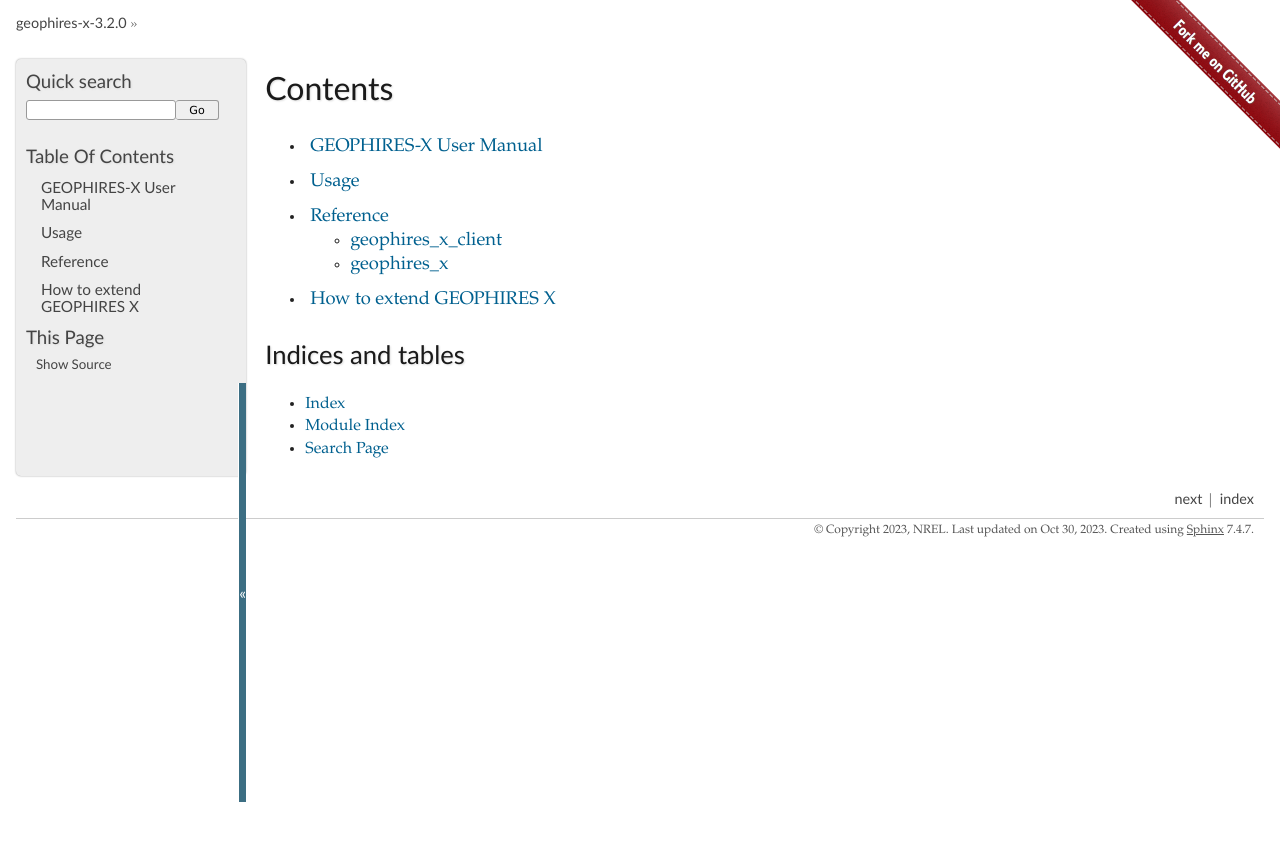
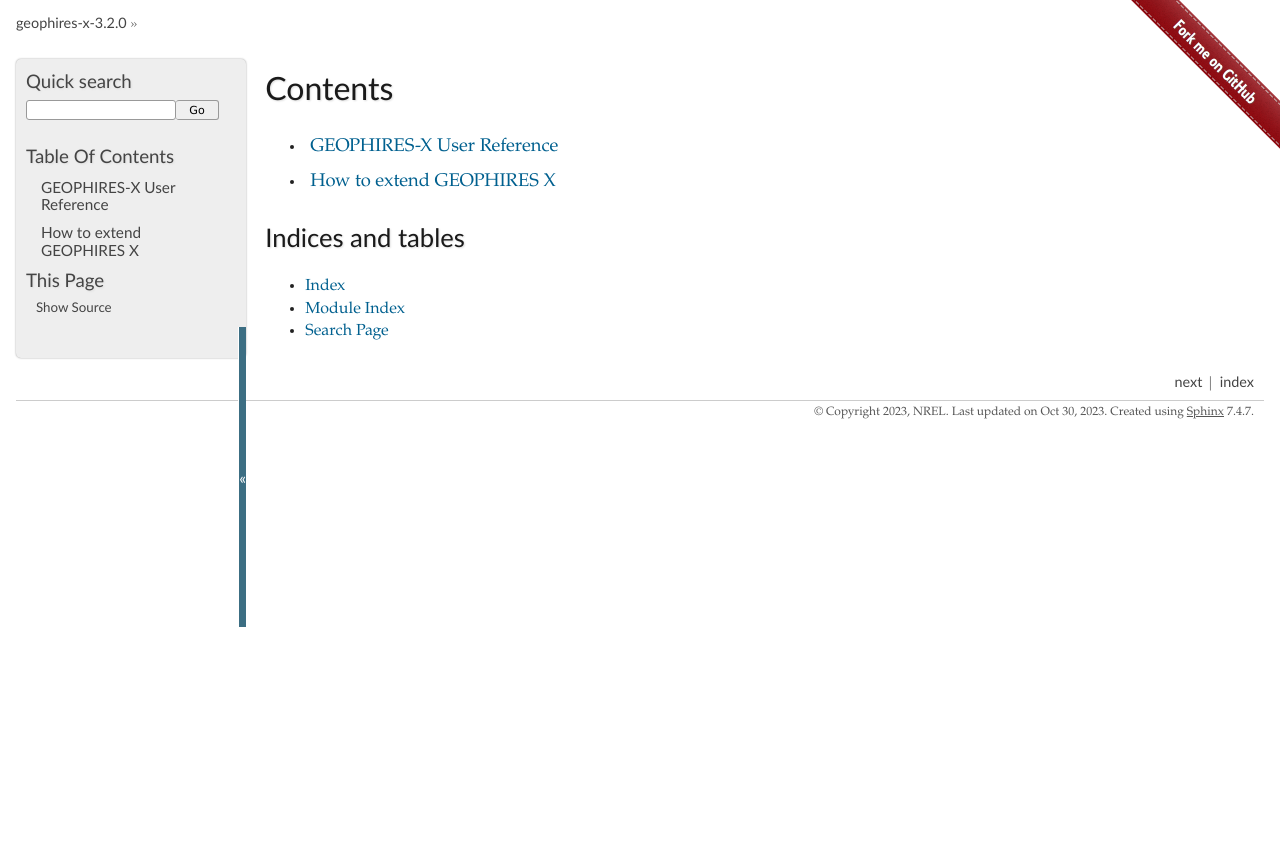
Before and after one commit to NREL/GEOPHIRES-X, a Sphinx documentation site: the page built from docs/index.rst, in a window 1280 px wide. Shown: the top 841 px of the page. Built offline with Sphinx 7.4.7, drawn with Linux system fonts in a browser that asks for light colours; pages that are not in the unit, such as notebooks, are missing from menus.

```diff
--- a/docs/index.rst
+++ b/docs/index.rst
@@ -6,10 +6,9 @@ Contents
    :maxdepth: 2
 
    overview
-   usage
-   reference/index
-   reference/parameters
+   parameters
    How-to-extend-GEOPHIRES-X
+..   reference/index
 
 Indices and tables
 ==================
--- a/docs/overview.rst
+++ b/docs/overview.rst
@@ -1,5 +1,9 @@
-=======================
-GEOPHIRES-X User Manual
-=======================
+==========================
+GEOPHIRES-X User Reference
+==========================
 
-This manual is a supplement to the README in the GitHub repository.
+This reference is a supplement to the README in the GitHub repository.
+
++ :doc:`parameters`
+
++ :doc:`How-to-extend-GEOPHIRES-X`
--- a/docs/reference/index.rst
+++ b/docs/reference/index.rst
@@ -1,9 +1,8 @@
-Reference
-=========
+Python Modules
+==============
 
 .. toctree::
     :glob:
 
-    parameters
     geophires_x_client
     geophires_x
--- a/docs/usage.rst
+++ /dev/null
@@ -1,7 +0,0 @@
-=====
-Usage
-=====
-
-To use geophires-x in a project::
-
-	import geophires_x
```
Also changed, not shown: 3 other files.
